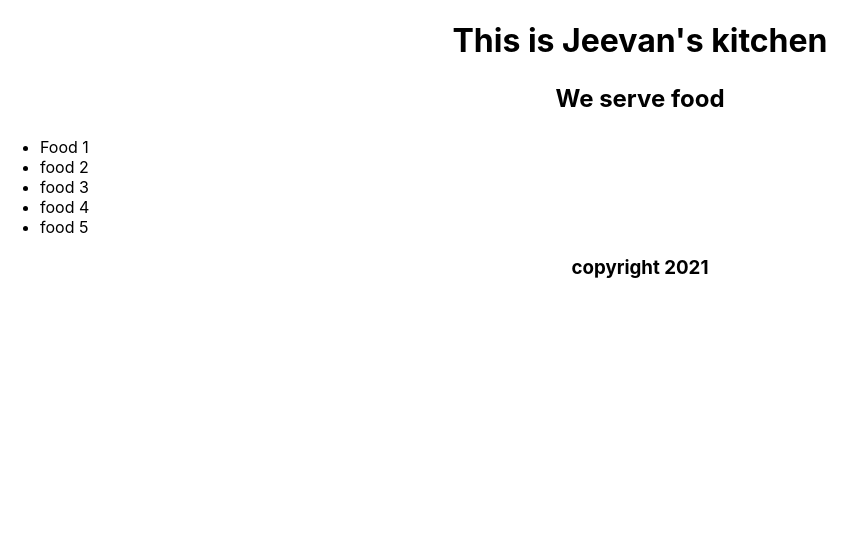
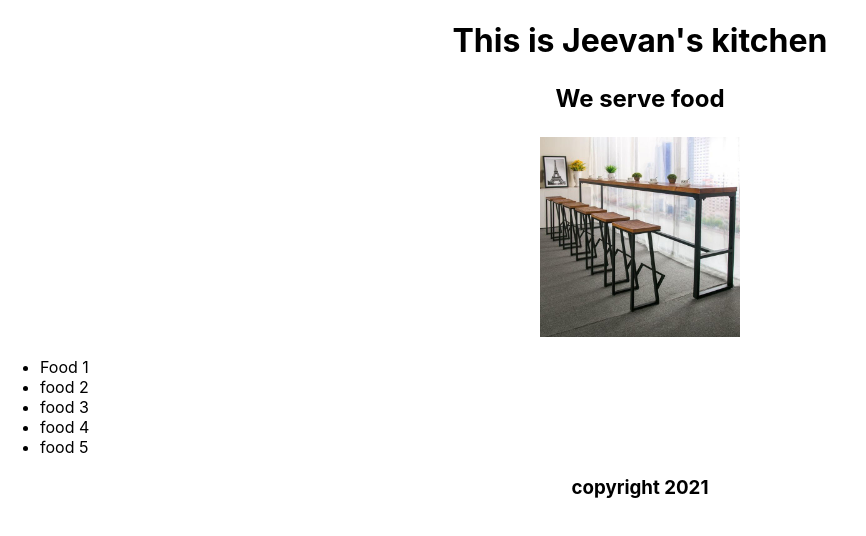
Before and after one commit to G1Grg/react-essentials, a React (Create React App) app: page / in a window 1280 px wide. Shown: the top 536 px of the page, without its empty margins (0-866 px from the left). Built offline with nearby package versions, Linux system fonts and the light colour scheme.

Commit message:
adding images to the main component
Signed-off-by: Jeevan Gurung <53844739+G1Grg@users.noreply.github.com>

```diff
--- a/src/App.js
+++ b/src/App.js
@@ -1,5 +1,6 @@
 import React from "react";
 import './App.css';
+import table from './table.jpg'
 
 const dishes =[
   "Food 1",
@@ -23,6 +24,8 @@ function Main(props){
   return (
     <section>
       <h2><p>We serve {props.a} food</p></h2>
+      <img
+      src={table} height={200} alt ="table for four"></img>
       <ul style ={{textAlign:"Left" }}>
         {props.dish.map((dishing)=>
         <li key={dishing.id}>
```
Also changed, not shown: src/table.jpg (added).
